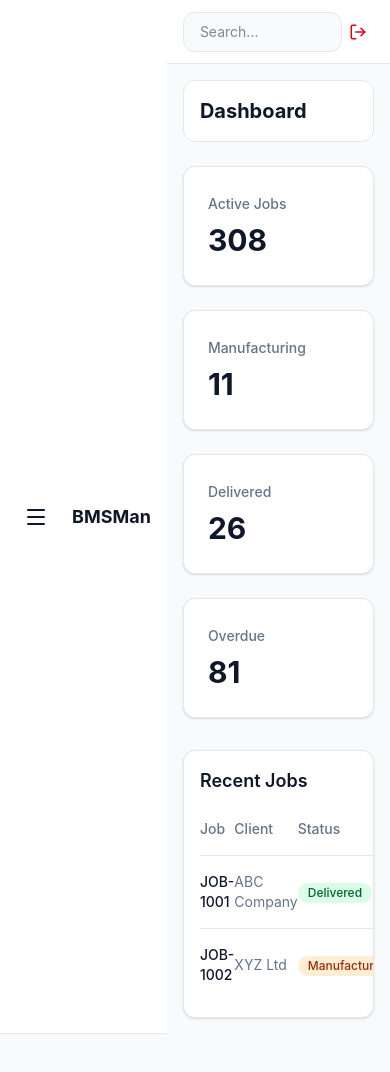
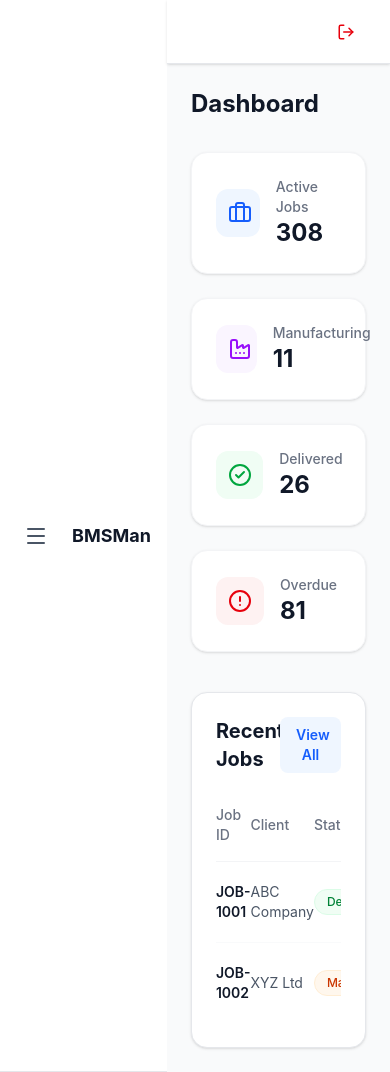
Before and after one commit to sourabh7373/bmsman, a Next.js app: page /dashboard in a window 390 px wide. Before the commit the page ends 1034 px from the top, so only its background shows below. Built offline with nearby package versions, Linux system fonts and the light colour scheme.

Commit message:
make UI look good on web and mobile

```diff
--- a/app/dashboard/page.tsx
+++ b/app/dashboard/page.tsx
@@ -2,51 +2,94 @@ import Sidebar from "@/components/Sidebar";
 import Topbar from "@/components/Topbar";
 import StatsCard from "@/components/StatsCard";
 import PageHeader from "@/components/PageHeader";
+import { Briefcase, Factory, CheckCircle2, AlertCircle } from "lucide-react";
 
 export default function Dashboard() {
   return (
-    <div className="flex min-h-screen bg-background w-full overflow-x-hidden">
+    <div className="flex min-h-screen bg-gray-50 w-full overflow-x-hidden">
       <Sidebar />
       <div className="flex-1 flex flex-col w-full min-w-0">
         <Topbar />
-        <main className="p-4 lg:p-8 w-full">
+        <main className="p-6 lg:p-10 w-full max-w-7xl mx-auto">
           <PageHeader title="Dashboard" showBack={false} />
 
           <div className="grid grid-cols-1 sm:grid-cols-2 lg:grid-cols-4 gap-6">
-            <StatsCard title="Active Jobs" value="308" />
-            <StatsCard title="Manufacturing" value="11" />
-            <StatsCard title="Delivered" value="26" />
-            <StatsCard title="Overdue" value="81" />
+            <div className="bg-white p-6 rounded-2xl border border-gray-100 shadow-sm flex items-center gap-4">
+              <div className="p-3 bg-blue-50 text-blue-600 rounded-xl">
+                <Briefcase size={24} />
+              </div>
+              <div>
+                <p className="text-sm font-medium text-gray-500">Active Jobs</p>
+                <h2 className="text-2xl font-bold text-gray-900">308</h2>
+              </div>
+            </div>
+            <div className="bg-white p-6 rounded-2xl border border-gray-100 shadow-sm flex items-center gap-4">
+              <div className="p-3 bg-purple-50 text-purple-600 rounded-xl">
+                <Factory size={24} />
+              </div>
+              <div>
+                <p className="text-sm font-medium text-gray-500">Manufacturing</p>
+                <h2 className="text-2xl font-bold text-gray-900">11</h2>
+              </div>
+            </div>
+            <div className="bg-white p-6 rounded-2xl border border-gray-100 shadow-sm flex items-center gap-4">
+              <div className="p-3 bg-green-50 text-green-600 rounded-xl">
+                <CheckCircle2 size={24} />
+              </div>
+              <div>
+                <p className="text-sm font-medium text-gray-500">Delivered</p>
+                <h2 className="text-2xl font-bold text-gray-900">26</h2>
+              </div>
+            </div>
+            <div className="bg-white p-6 rounded-2xl border border-gray-100 shadow-sm flex items-center gap-4">
+              <div className="p-3 bg-red-50 text-red-600 rounded-xl">
+                <AlertCircle size={24} />
+              </div>
+              <div>
+                <p className="text-sm font-medium text-gray-500">Overdue</p>
+                <h2 className="text-2xl font-bold text-gray-900">81</h2>
+              </div>
+            </div>
           </div>
 
-          <div className="mt-8 bg-card border border-border rounded-xl shadow-sm p-4 sm:p-6">
-            <h2 className="text-lg font-semibold text-foreground mb-6">Recent Jobs</h2>
-            <div className="overflow-x-auto -mx-4 sm:mx-0 px-4 sm:px-0">
-              <table className="w-full text-sm min-w-[500px]">
+          <div className="mt-10 bg-white border border-gray-200 rounded-2xl shadow-sm p-6 sm:p-8">
+            <div className="flex items-center justify-between mb-8">
+              <h2 className="text-xl font-bold text-gray-900">Recent Jobs</h2>
+              <button className="text-sm font-semibold text-blue-600 hover:text-blue-700 bg-blue-50 px-4 py-2 rounded-lg transition-colors">View All</button>
+            </div>
+            <div className="overflow-x-auto">
+              <table className="w-full text-sm">
                 <thead>
-                  <tr className="border-b border-border text-muted">
-                    <th className="text-left pb-4 font-medium">Job</th>
+                  <tr className="border-b border-gray-100 text-gray-500">
+                    <th className="text-left pb-4 font-medium">Job ID</th>
                     <th className="text-left pb-4 font-medium">Client</th>
                     <th className="text-left pb-4 font-medium">Status</th>
+                    <th className="text-right pb-4 font-medium">Actions</th>
                   </tr>
                 </thead>
-                <tbody className="divide-y divide-border">
-                  <tr className="hover:bg-gray-50 transition-colors">
-                    <td className="py-4 font-medium">JOB-1001</td>
-                    <td className="py-4 text-muted">ABC Company</td>
-                    <td className="py-4">
-                      <span className="inline-flex items-center px-2.5 py-0.5 rounded-full text-xs font-medium bg-green-100 text-green-800">
+                <tbody className="divide-y divide-gray-50">
+                  <tr className="hover:bg-gray-50/50 transition-colors">
+                    <td className="py-5 font-semibold text-gray-900">JOB-1001</td>
+                    <td className="py-5 text-gray-600">ABC Company</td>
+                    <td className="py-5">
+                      <span className="inline-flex items-center px-3 py-1 rounded-full text-xs font-medium bg-green-50 text-green-700 border border-green-100">
                         Delivered
                       </span>
                     </td>
+                    <td className="py-5 text-right">
+                      <button className="text-blue-600 font-medium hover:text-blue-700">View</button>
+                    </td>
                   </tr>
-                  <tr className="hover:bg-gray-50 transition-colors">
-                    <td className="py-4 font-medium">JOB-1002</td>
-                    <td className="py-4 text-muted">XYZ Ltd</td>
-                    <td className="py-4">
-                      <span className="inline-flex items-center px-2.5 py-0.5 rounded-full text-xs font-medium bg-orange-100 text-orange-800">
+                  <tr className="hover:bg-gray-50/50 transition-colors">
+                    <td className="py-5 font-semibold text-gray-900">JOB-1002</td>
+                    <td className="py-5 text-gray-600">XYZ Ltd</td>
+                    <td className="py-5">
+                      <span className="inline-flex items-center px-3 py-1 rounded-full text-xs font-medium bg-orange-50 text-orange-700 border border-orange-100">
                         Manufacturing
                       </span>
+                    </td>
+                    <td className="py-5 text-right">
+                      <button className="text-blue-600 font-medium hover:text-blue-700">View</button>
                     </td>
                   </tr>
                 </tbody>
--- a/app/globals.css
+++ b/app/globals.css
@@ -1,7 +1,7 @@
 @import "tailwindcss";
 
 :root {
-  --background: #f8fafc;
+  --background: #f1f5f9;
   --foreground: #0f172a;
   --card: #ffffff;
   --card-foreground: #0f172a;
@@ -9,7 +9,7 @@
   --primary: #2563eb;
   --primary-foreground: #ffffff;
   --muted: #64748b;
-  --radius: 0.75rem;
+  --radius: 1rem;
 }
 
 @theme inline {
@@ -38,15 +38,6 @@ body {
   line-height: 1.5;
 }
 
-/* Responsive Table Wrapper */
-.table-container {
-  width: 100%;
-  overflow-x: auto;
-  -webkit-overflow-scrolling: touch;
-  border: 1px solid var(--border);
-  border-radius: var(--radius);
-}
-
 /* Focus States for Accessibility */
 :focus-visible {
   outline: 2px solid var(--primary);
--- a/components/PageHeader.tsx
+++ b/components/PageHeader.tsx
@@ -12,8 +12,8 @@ export default function PageHeader({ title, showBack = true }: Props) {
   const router = useRouter();
 
   return (
-    <div className="flex items-center justify-between mb-6 bg-card p-4 rounded-xl border border-border">
-      <div className="flex items-center gap-2 sm:gap-4">
+    <div className="flex items-center justify-between mb-8">
+      <div className="flex items-center gap-4">
         {showBack && (
           <button
             onClick={() => {
@@ -23,13 +23,13 @@ export default function PageHeader({ title, showBack = true }: Props) {
                 router.push("/dashboard");
               }
             }}
-            className="flex items-center justify-center w-11 h-11 rounded-lg hover:bg-gray-100 text-muted hover:text-foreground transition-colors shrink-0 focus:ring-2 focus:ring-primary focus:outline-none"
+            className="flex items-center justify-center w-10 h-10 rounded-xl bg-white border border-gray-200 text-gray-600 hover:bg-gray-50 transition-all shrink-0 focus:ring-2 focus:ring-blue-500 focus:outline-none shadow-sm"
             aria-label="Go back to previous page"
           >
             <ArrowLeft size={20} aria-hidden="true" />
           </button>
         )}
-        <h1 className="text-xl sm:text-2xl font-bold text-foreground truncate" aria-level={1}>
+        <h1 className="text-2xl font-bold text-gray-900 truncate" aria-level={1}>
           {title}
         </h1>
       </div>
--- a/components/Sidebar.tsx
+++ b/components/Sidebar.tsx
@@ -2,57 +2,56 @@
 
 import Link from "next/link";
 import { useState } from "react";
-import { Menu, X } from "lucide-react";
+import { Menu, X, LayoutDashboard, Building2, Briefcase, FileText } from "lucide-react";
 
 export default function Sidebar() {
   const [isOpen, setIsOpen] = useState(false);
 
   const navItems = [
-    { name: "Dashboard", href: "/dashboard" },
-    { name: "Organizations", href: "/organizations" },
-    { name: "Jobs", href: "#" },
-    { name: "Quotes", href: "#" },
+    { name: "Dashboard", href: "/dashboard", icon: LayoutDashboard },
+    { name: "Organizations", href: "/organizations", icon: Building2 },
   ];
 
   return (
     <>
       {/* Mobile Hamburger */}
-      <div className="lg:hidden flex items-center p-4 border-b border-border bg-card">
+      <div className="lg:hidden flex items-center p-4 border-b border-gray-200 bg-white">
         <button
           onClick={() => setIsOpen(!isOpen)}
-          className="p-2 text-foreground rounded-lg hover:bg-gray-100 focus:ring-2 focus:ring-primary focus:outline-none"
+          className="p-2 text-gray-600 rounded-lg hover:bg-gray-100 focus:ring-2 focus:ring-blue-500 focus:outline-none"
           aria-label="Toggle navigation menu"
           aria-expanded={isOpen}
         >
           {isOpen ? <X size={24} /> : <Menu size={24} />}
         </button>
-        <span className="ml-4 font-bold text-lg">BMSMan</span>
+        <span className="ml-4 font-bold text-lg text-gray-900">BMSMan</span>
       </div>
 
       {/* Sidebar */}
       <aside
-        className={`fixed lg:static inset-y-0 left-0 z-50 w-64 bg-card border-r border-border p-6 transform transition-transform duration-300 ease-in-out ${
+        className={`fixed lg:static inset-y-0 left-0 z-50 w-64 bg-gray-900 text-white p-6 transform transition-transform duration-300 ease-in-out ${
           isOpen ? "translate-x-0" : "-translate-x-full lg:translate-x-0"
         }`}
       >
         <div className="flex items-center justify-between mb-10 px-3">
-          <h1 className="text-xl font-bold text-foreground">BMSMan</h1>
+          <h1 className="text-xl font-bold text-white">BMSMan</h1>
           <button
             onClick={() => setIsOpen(false)}
-            className="lg:hidden p-2 text-muted hover:text-foreground"
+            className="lg:hidden p-2 text-gray-400 hover:text-white"
           >
             <X size={20} />
           </button>
         </div>
         <nav aria-label="Main navigation">
-          <ul className="space-y-1">
+          <ul className="space-y-2">
             {navItems.map((item) => (
               <li key={item.name}>
                 <Link
                   href={item.href}
                   onClick={() => setIsOpen(false)}
-                  className="flex items-center p-3 text-foreground rounded-md hover:bg-blue-50 hover:text-primary transition-all h-[44px] focus:ring-2 focus:ring-primary focus:outline-none"
+                  className="flex items-center gap-3 p-3 text-gray-300 rounded-xl hover:bg-blue-600 hover:text-white transition-all h-[48px] focus:ring-2 focus:ring-blue-400 focus:outline-none"
                 >
+                  <item.icon size={20} />
                   {item.name}
                 </Link>
               </li>
@@ -64,7 +63,7 @@ export default function Sidebar() {
       {/* Overlay */}
       {isOpen && (
         <div
-          className="fixed inset-0 bg-black/20 z-40 lg:hidden"
+          className="fixed inset-0 bg-black/50 z-40 lg:hidden"
           onClick={() => setIsOpen(false)}
           aria-hidden="true"
         />
--- a/components/StatsCard.tsx
+++ b/components/StatsCard.tsx
@@ -5,8 +5,8 @@ interface Props {
 
 export default function StatsCard({ title, value }: Props) {
   return (
-    <div className="bg-card border border-border rounded-xl p-6 shadow-sm transition-all hover:shadow-md min-h-[120px] flex flex-col justify-center">
-      <p className="text-sm font-medium text-muted">{title}</p>
+    <div className="bg-card border border-border rounded-2xl p-6 shadow-sm transition-all hover:shadow-md flex flex-col justify-center">
+      <p className="text-sm font-medium text-muted uppercase tracking-wider">{title}</p>
       <h2 className="text-3xl font-bold text-foreground mt-2">{value}</h2>
     </div>
   );
--- a/components/Topbar.tsx
+++ b/components/Topbar.tsx
@@ -1,7 +1,7 @@
 "use client";
 
 import { useRouter } from "next/navigation";
-import { ArrowLeft, LogOut } from "lucide-react";
+import { LogOut, UserCircle } from "lucide-react";
 
 export default function Topbar() {
   const router = useRouter();
@@ -13,30 +13,26 @@ export default function Topbar() {
   };
 
   return (
-    <header className="h-16 bg-card border-b border-border flex items-center justify-between px-4 sm:px-8 shrink-0">
-      <input
-        className="w-full max-w-[200px] sm:max-w-96 bg-background border border-border rounded-md px-4 py-2 text-sm outline-none focus:ring-2 focus:ring-primary/20 transition-all h-[40px]"
-        placeholder="Search..."
-        aria-label="Search"
-      />
+    <header className="h-16 bg-white border-b border-gray-200 flex items-center justify-between px-6 sm:px-10 shrink-0 shadow-sm">
+      <div className="flex-1" />
 
-      <div className="flex items-center gap-2 sm:gap-4">
+      <div className="flex items-center gap-4">
         <div className="hidden sm:flex items-center gap-3">
-          <div className="w-9 h-9 rounded-full bg-primary/10 text-primary flex items-center justify-center font-semibold text-sm">
+          <div className="w-10 h-10 rounded-full bg-blue-100 text-blue-700 flex items-center justify-center font-bold text-sm border border-blue-200">
             SA
           </div>
           <div>
-            <p className="text-sm font-medium text-foreground">Super Admin</p>
-            <p className="text-xs text-muted">Administrator</p>
+            <p className="text-sm font-semibold text-gray-900">Super Admin</p>
+            <p className="text-xs text-gray-500">Administrator</p>
           </div>
         </div>
         <button
           onClick={logout}
-          className="flex items-center justify-center w-10 h-10 sm:w-auto sm:px-4 sm:h-[40px] rounded-md text-red-600 hover:bg-red-50 transition-all focus:ring-2 focus:ring-red-500 focus:outline-none"
+          className="flex items-center justify-center w-10 h-10 sm:w-auto sm:px-4 sm:h-[40px] rounded-xl text-red-600 hover:bg-red-50 transition-all focus:ring-2 focus:ring-red-500 focus:outline-none border border-transparent hover:border-red-100"
           aria-label="Logout"
         >
           <LogOut size={18} aria-hidden="true" />
-          <span className="hidden sm:inline ml-2 font-medium text-sm">Logout</span>
+          <span className="hidden sm:inline ml-2 font-semibold text-sm">Logout</span>
         </button>
       </div>
     </header>
```
Also changed, not shown: app/login/page.tsx (+23 -24 lines), app/organizations/create/page.tsx (+11 -13 lines), app/organizations/page.tsx (+23 -20 lines), components/AuthLayout.tsx (added, +34 -0 lines), components/InputField.tsx (added, +25 -0 lines), components/LoginCard.tsx (added, +13 -0 lines).
